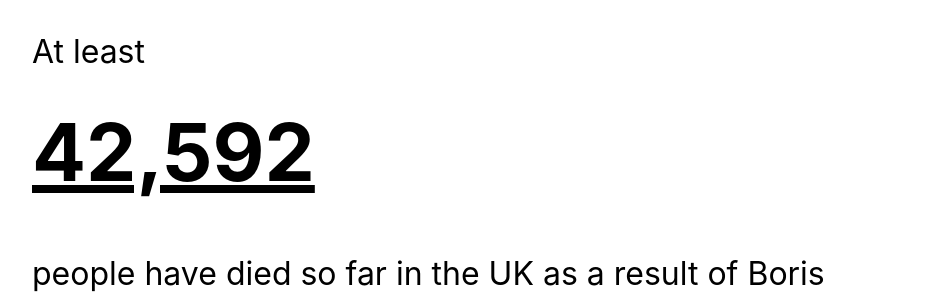
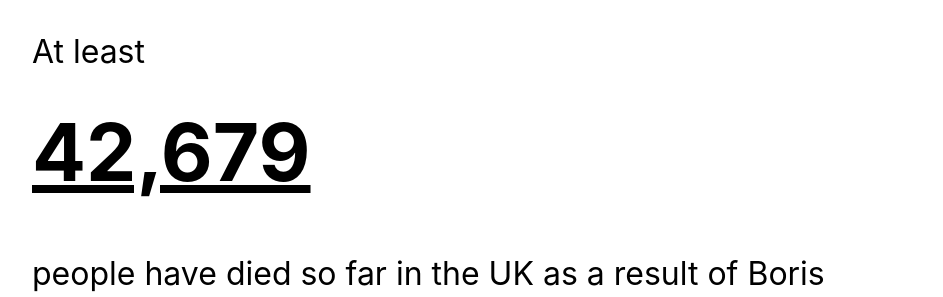
Before and after one commit to jacquescorbytuech/Boris-Johnson, a Jekyll site: the page built from index.html, in a window 1280 px wide. Shown: the top 297 px of the page, without its empty margins (168-1111 px from the left). Built offline with Jekyll 4.4.1, drawn with Linux system fonts in a browser that asks for light colours.

Commit message:
Update index.html

```diff
--- a/index.html
+++ b/index.html
@@ -3,7 +3,7 @@
 ---
 
 <p>At least</p>
-<h1>42,592</h1>
+<h1>42,679</h1>
 <p>people have died so far in the UK as a result of Boris Johnson and his government's incompetent handling of the Covid-19 crisis.</p>
 <p>According to the Financial Times and data from the Office of National Statistics, this number is likely to be <a href="https://www.ft.com/content/3c53ab12-d859-4ceb-b262-f6a0221ca129">significantly higher</a>.</p>
 <p>Still happy to have this idiot leading the country?</p>
```
